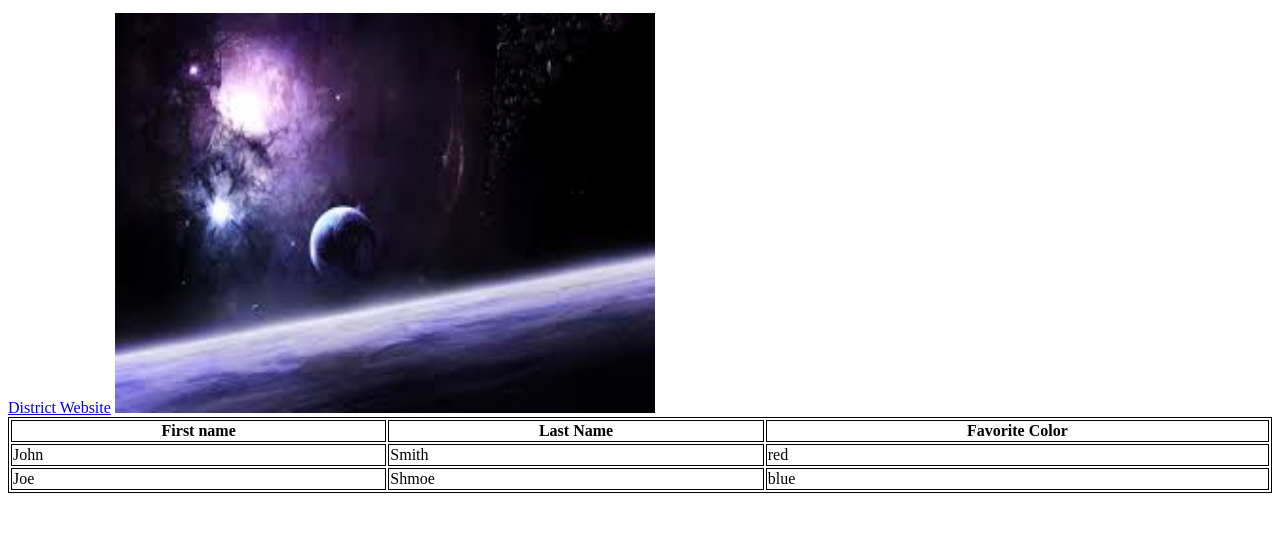
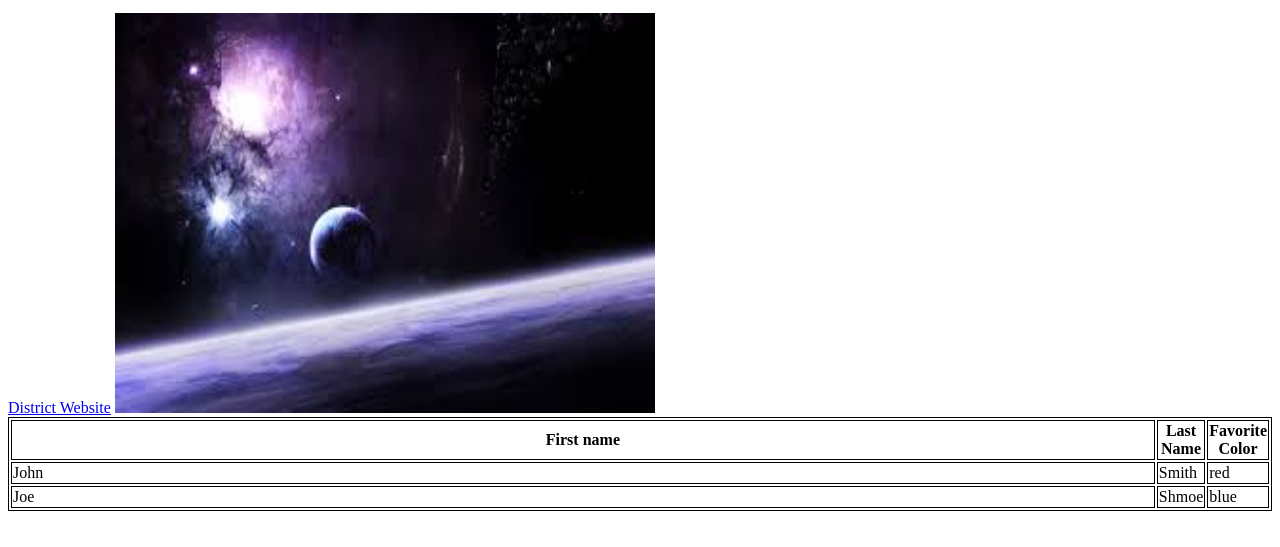
Before and after one commit to changj1198/changj1198.github.io, a plain HTML site: page index.html in a window 1280 px wide. Shown: the part 101-648 px from the top of the page. Drawn offline with Linux system fonts and the light colour scheme.

Commit message:
Update index.html

```diff
--- a/index.html
+++ b/index.html
@@ -5,6 +5,7 @@
 
 table, th, td {
     border: 1px solid black;
+    width:100%
 },
 </style>
 <title>GithuB</title>
@@ -16,7 +17,7 @@ table, th, td {
 <a href = "http://www.sduhsd.net/subsites/my-sduhsd-net/?">District Website</a>
     <img src="space.jpg" alt="space image" height=400 width=540
          <br>
-<table style="width:100%">
+   <table>
   <tr>
 
     <th>First name</th>
```
